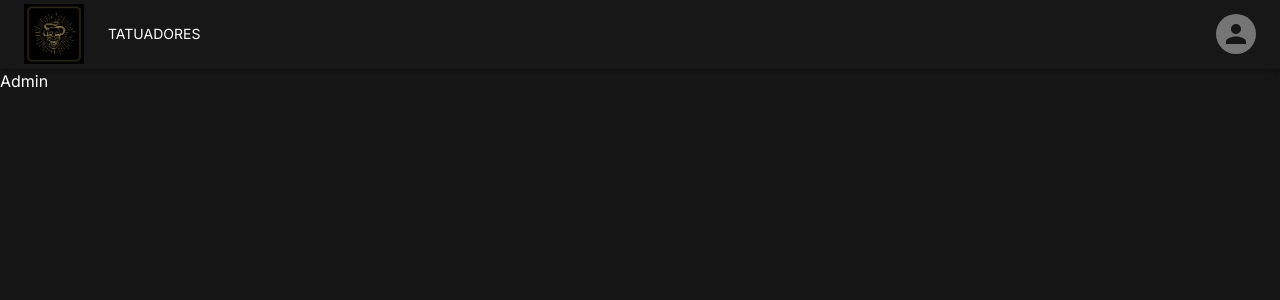
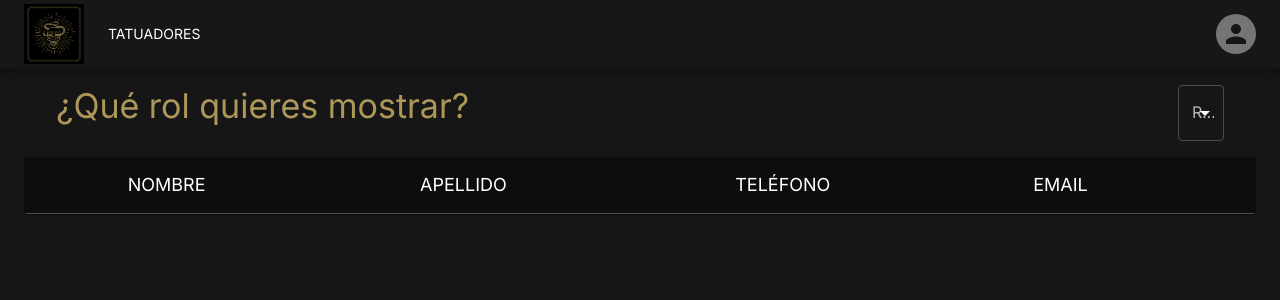
Before and after one commit to SandraSuazo/Frontend_Tattoo_Studio, a React (Vite) app: page /admin in a window 1280 px wide. Shown: the top 300 px of the page. Built offline with nearby package versions, Linux system fonts and the light colour scheme; what react-swipeable-views-utils would draw is missing.

Commit message:
Listar y borrar usuarios

```diff
--- a/src/common/header/components/UserMenu.jsx
+++ b/src/common/header/components/UserMenu.jsx
@@ -64,7 +64,7 @@ export const UserMenu = ({ token, userRole }) => {
       >
         {token && userRole === "admin" && (
           <MenuItem onClick={() => handleNavigate("/admin")}>
-            <Typography textAlign="center">Admin</Typography>
+            <Typography textAlign="center">Usuarios</Typography>
           </MenuItem>
         )}
         {token ? (
--- a/src/pages/admin/Admin.jsx
+++ b/src/pages/admin/Admin.jsx
@@ -1,3 +1,70 @@
+import React, { useState } from "react";
+import {
+  Box,
+  Container,
+  FormControl,
+  InputLabel,
+  MenuItem,
+  Select,
+  Typography,
+} from "@mui/material";
+import { userData } from "../../core/userSlice.js";
+import { toast } from "react-toastify";
+import { useSelector } from "react-redux";
+import { getUsersByRole } from "../../services/userApiCalls.js";
+import { UserAdminTable } from "./components/UserAdminTable.jsx";
+
 export const Admin = () => {
-  return <div>Admin</div>;
+  const notify = (message) => toast.error(message);
+  const { token } = useSelector(userData);
+  const [selectedRole, setSelectedRole] = useState("");
+  const [users, setUsers] = useState([]);
+
+  const handleUserList = (role) => {
+    getUsersByRole(role, token)
+      .then((users) => {
+        setUsers(users);
+      })
+      .catch((error) => {
+        notify(`${error?.response?.status}: ${error?.response?.data}`);
+        setUsers([]);
+      });
+  };
+
+  const handleRoleChange = (e) => {
+    const role = e.target.value;
+    setSelectedRole(role);
+    handleUserList(role);
+  };
+
+  return (
+    <Container component="main" maxWidth="s">
+      <Box
+        sx={{
+          mx: 4,
+          my: 2,
+          display: "flex",
+          justifyContent: "space-between",
+        }}
+      >
+        <Typography variant="h4" style={{ color: "#ad9859" }}>
+          ¿Qué rol quieres mostrar?
+        </Typography>
+        <FormControl>
+          <InputLabel id="role-select-label">Rol</InputLabel>
+          <Select
+            id="role-select"
+            value={selectedRole}
+            label="Rol"
+            onChange={handleRoleChange}
+          >
+            <MenuItem value="customer">Clientes</MenuItem>
+            <MenuItem value="tattooArtist">Tatuadores</MenuItem>
+            <MenuItem value="admin">Administradores</MenuItem>
+          </Select>
+        </FormControl>
+      </Box>
+      <UserAdminTable users={users} setUsers={setUsers} token={token} />
+    </Container>
+  );
 };
--- /dev/null
+++ b/src/pages/admin/components/AppointmentAdminTable.jsx
@@ -0,0 +1,3 @@
+export const AppointmentAdminTable = () => {
+  return <div>AppointmentAdminTable</div>;
+};
--- /dev/null
+++ b/src/pages/admin/components/UserAdminTable.jsx
@@ -0,0 +1,70 @@
+import React from "react";
+import Table from "@mui/material/Table";
+import TableBody from "@mui/material/TableBody";
+import TableCell from "@mui/material/TableCell";
+import TableContainer from "@mui/material/TableContainer";
+import TableHead from "@mui/material/TableHead";
+import TableRow from "@mui/material/TableRow";
+import Paper from "@mui/material/Paper";
+import DeleteIcon from "@mui/icons-material/Delete";
+import { IconButton } from "@mui/material";
+import { toast } from "react-toastify";
+import { deleteUser } from "../../../services/userApiCalls";
+
+export const UserAdminTable = ({ users, setUsers, token }) => {
+  const notify = (message) => toast.error(message);
+  const handleDeleteUser = (userId) => {
+    deleteUser(userId, token)
+      .then(() => {
+        const userList = users.filter((user) => user._id !== userId);
+        setUsers(userList);
+      })
+      .catch((error) => {
+        notify(`${error?.response?.status}: ${error?.response?.data}`);
+      });
+  };
+
+  return (
+    <TableContainer component={Paper}>
+      <Table sx={{ minWidth: 600 }}>
+        <TableHead>
+          <TableRow>
+            <TableCell sx={{ fontSize: "18px" }} align="center">
+              NOMBRE
+            </TableCell>
+            <TableCell sx={{ fontSize: "18px" }} align="center">
+              APELLIDO
+            </TableCell>
+            <TableCell sx={{ fontSize: "18px" }} align="center">
+              TELÉFONO
+            </TableCell>
+            <TableCell sx={{ fontSize: "18px" }} align="center">
+              EMAIL
+            </TableCell>
+            <TableCell sx={{ fontSize: "18px" }} align="center"></TableCell>
+          </TableRow>
+        </TableHead>
+        <TableBody>
+          {users.map((user) => (
+            <TableRow key={user._id}>
+              <TableCell component="th" scope="row" align="center">
+                {user.name}
+              </TableCell>
+              <TableCell align="center">{user.surname}</TableCell>
+              <TableCell align="center">{user.phone}</TableCell>
+              <TableCell align="center">{user.email}</TableCell>
+              <TableCell align="center">
+                <IconButton
+                  color="inherit"
+                  onClick={() => handleDeleteUser(user._id)}
+                >
+                  <DeleteIcon />
+                </IconButton>
+              </TableCell>
+            </TableRow>
+          ))}
+        </TableBody>
+      </Table>
+    </TableContainer>
+  );
+};
--- a/src/pages/appointments/Appointments.jsx
+++ b/src/pages/appointments/Appointments.jsx
@@ -8,11 +8,12 @@ import { appointmentData } from "../../core/appointmentSlice.js";
 import { AppointmentTable } from "./components/AppointmentTable.jsx";
 import { AppointmentModal } from "./components/AppointmentModal.jsx";
 import { toast } from "react-toastify";
+import { AppointmentAdminTable } from "../admin/components/AppointmentAdminTable.jsx";
 
 export const Appointments = () => {
   const notify = (message) => toast.error(message);
   const dispatch = useDispatch();
-  const { token } = useSelector(userData);
+  const { token, user } = useSelector(userData);
   const { appointments } = useSelector(appointmentData);
   const [modalOpen, setModalOpen] = useState(false);
 
@@ -37,6 +38,24 @@ export const Appointments = () => {
   }, [appointments]);
 
   return (
+    <>
+      {token && user.role === "admin" ? (
+        <Container component="main" maxWidth="s">
+          <Box
+            sx={{
+              mx: 4,
+              my: 2,
+              display: "flex",
+              justifyContent: "space-between",
+            }}
+          >
+            <Typography variant="h4" style={{ color: "#ad9859" }}>
+              Citas
+            </Typography>
+          </Box>
+          <AppointmentAdminTable />
+        </Container>
+      ) : (
         <Container component="main" maxWidth="s">
           <Box
             sx={{
@@ -60,5 +79,7 @@ export const Appointments = () => {
             isCreating={true}
           />
         </Container>
+      )}
+    </>
   );
 };
--- a/src/pages/appointments/components/AppointmentTable.jsx
+++ b/src/pages/appointments/components/AppointmentTable.jsx
@@ -1,4 +1,4 @@
-import React, { useState } from "react";
+import React from "react";
 import Table from "@mui/material/Table";
 import TableBody from "@mui/material/TableBody";
 import TableCell from "@mui/material/TableCell";
--- a/src/services/userApiCalls.js
+++ b/src/services/userApiCalls.js
@@ -21,7 +21,7 @@ export const modifyProfileUser = async (updatedData, token) => {
   return result;
 };
 
-export const deactivateUser = async (userId, token) => {
+export const deleteUser = async (userId, token) => {
   const result = await axios.delete(`${userURL}/deactivate/${userId}`, {
     headers: {
       Authorization: `Bearer ${token}`,
@@ -29,3 +29,12 @@ export const deactivateUser = async (userId, token) => {
   });
   return result;
 };
+
+export const getUsersByRole = async (role, token) => {
+  const result = await axios.get(`${userURL}/list/${role}`, {
+    headers: {
+      Authorization: `Bearer ${token}`,
+    },
+  });
+  return result.data;
+};
```
Lines whose indentation alone changed are shown as unchanged.
